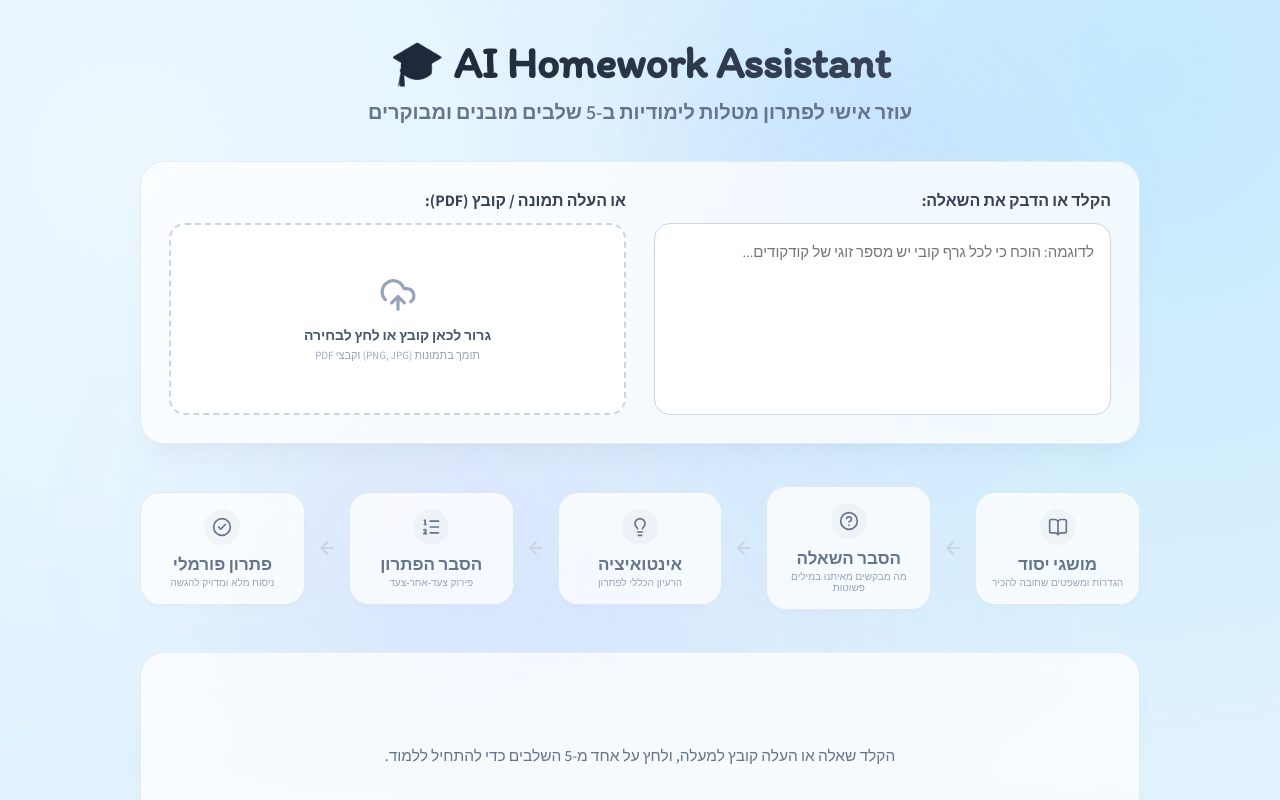
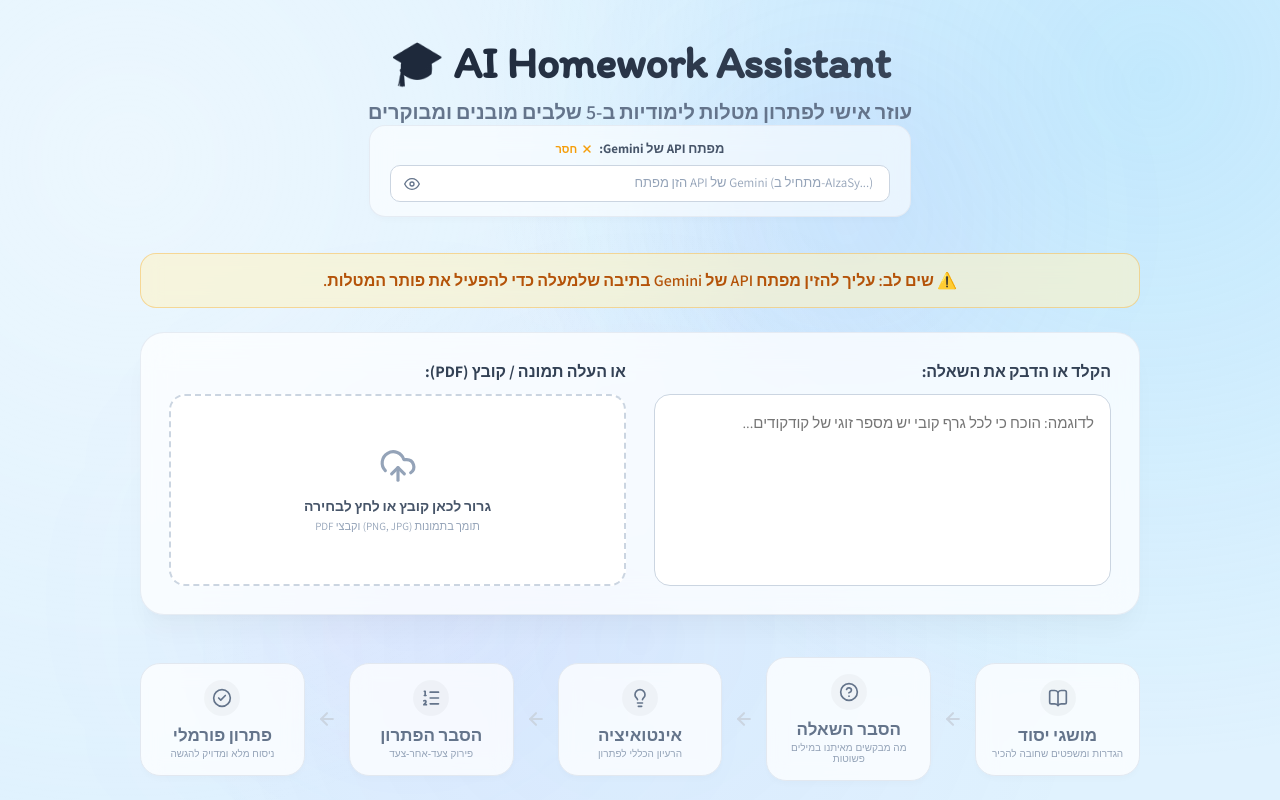
Before and after one commit to ronilaufer/ai-assignment-helper, a React (Vite) app in the folder frontend/: page / in a window 1280 px wide. Shown: the top 800 px of the page. Built offline with nearby package versions, Linux system fonts and the light colour scheme.

Commit message:
Implement Bring Your Own Key (BYOK) architecture for Gemini API

```diff
--- a/frontend/src/App.css
+++ b/frontend/src/App.css
@@ -462,3 +462,133 @@
   box-shadow: none;
   cursor: not-allowed;
 }
+
+/* API Key Configuration UI */
+.api-key-container {
+  max-width: 500px;
+  margin: 0 auto 24px auto;
+  padding: 14px 20px;
+  border-radius: 16px;
+  background: rgba(255, 255, 255, 0.6);
+  border: 1px solid rgba(226, 232, 240, 0.8);
+  backdrop-filter: blur(12px);
+  box-shadow: 0 4px 6px -1px rgba(0, 0, 0, 0.02), 0 2px 4px -1px rgba(0, 0, 0, 0.01);
+  display: flex;
+  flex-direction: column;
+  align-items: center;
+  gap: 8px;
+  transition: all 0.3s ease;
+}
+
+.api-key-container:focus-within {
+  border-color: #6366f1;
+  box-shadow: 0 10px 15px -3px rgba(99, 102, 241, 0.08);
+}
+
+.api-key-header {
+  display: flex;
+  align-items: center;
+  gap: 6px;
+  width: 100%;
+  justify-content: center;
+}
+
+.api-key-label {
+  font-family: 'Gveret Levin', 'Assistant', sans-serif;
+  font-size: 13px;
+  font-weight: 700;
+  color: #475569;
+}
+
+.api-key-input-wrapper {
+  position: relative;
+  width: 100%;
+  display: flex;
+  align-items: center;
+}
+
+.api-key-input {
+  width: 100%;
+  padding: 10px 16px;
+  padding-left: 42px; /* Make space for eye button */
+  border-radius: 10px;
+  border: 1px solid #cbd5e1;
+  outline: none;
+  font-size: 13px;
+  font-family: monospace;
+  background: #ffffff;
+  color: #334155;
+  transition: all 0.2s;
+  text-align: left;
+  direction: ltr;
+}
+
+.api-key-input::placeholder {
+  font-family: 'Assistant', sans-serif;
+  text-align: right;
+  direction: rtl;
+  color: #94a3b8;
+}
+
+.api-key-input:focus {
+  border-color: #6366f1;
+}
+
+.api-key-toggle-btn {
+  position: absolute;
+  left: 8px;
+  background: none;
+  border: none;
+  cursor: pointer;
+  color: #64748b;
+  padding: 6px;
+  border-radius: 50%;
+  display: flex;
+  align-items: center;
+  justify-content: center;
+  transition: all 0.2s;
+}
+
+.api-key-toggle-btn:hover {
+  background: rgba(0, 0, 0, 0.05);
+  color: #334155;
+}
+
+.api-key-badge-status {
+  font-size: 11px;
+  color: #10b981;
+  font-weight: 600;
+  display: flex;
+  align-items: center;
+  gap: 4px;
+}
+
+.api-key-badge-status.missing {
+  color: #f59e0b;
+}
+
+/* Warnings and Alerts */
+.warning-box {
+  background: rgba(254, 243, 199, 0.6);
+  border: 1px solid rgba(245, 158, 11, 0.3);
+  color: #b45309;
+  padding: 16px 20px;
+  border-radius: 16px;
+  margin-bottom: 24px;
+  font-weight: 600;
+  text-align: center;
+  backdrop-filter: blur(10px);
+  animation: pulse-border 2s infinite;
+}
+
+@keyframes pulse-border {
+  0% {
+    border-color: rgba(245, 158, 11, 0.3);
+  }
+  50% {
+    border-color: rgba(245, 158, 11, 0.6);
+  }
+  100% {
+    border-color: rgba(245, 158, 11, 0.3);
+  }
+}
--- a/frontend/src/App.jsx
+++ b/frontend/src/App.jsx
@@ -13,6 +13,7 @@ export default function App() {
   const [selectedStep, setSelectedStep] = useState(null);
   const [loading, setLoading] = useState(false);
   const [error, setError] = useState(null);
+  const [geminiApiKey, setGeminiApiKey] = useState(localStorage.getItem('gemini_api_key') || '');
 
   // File upload state variables
   const [file, setFile] = useState(null);
@@ -91,6 +92,12 @@ export default function App() {
       return;
     }
 
+    if (!geminiApiKey.trim()) {
+      alert('נא להכניס מפתח API של Gemini בראש הדף כדי להתחיל');
+      setError('מפתח ה-API של Gemini חסר. אנא הזן מפתח בראש הדף כדי לפתור את השאלה.');
+      return;
+    }
+
     setSelectedStep(stepId);
     setError(null);
 
@@ -109,6 +116,7 @@ export default function App() {
       const res = await axios.post(`${API_BASE_URL}/api/get-step`, formData, {
         headers: {
           'Content-Type': 'multipart/form-data',
+          'X-Gemini-API-Key': geminiApiKey.trim()
         },
       });
 
@@ -127,6 +135,12 @@ export default function App() {
   const handleSendChatMessage = async (stepId) => {
     const messageText = chatInputs[stepId]?.trim();
     if (!messageText) return;
+
+    if (!geminiApiKey.trim()) {
+      alert('נא להכניס מפתח API של Gemini בראש הדף כדי להתחיל');
+      setError('מפתח ה-API של Gemini חסר. אנא הזן מפתח בראש הדף כדי לשלוח הודעה.');
+      return;
+    }
 
     const userMessage = { role: 'user', content: messageText };
     const currentHistory = chatHistories[stepId] || [];
@@ -158,6 +172,7 @@ export default function App() {
       const res = await axios.post(`${API_BASE_URL}/api/chat-step`, formData, {
         headers: {
           'Content-Type': 'multipart/form-data',
+          'X-Gemini-API-Key': geminiApiKey.trim()
         },
       });
 
@@ -188,7 +203,13 @@ export default function App() {
       <div className="glow-bg-2" />
 
       {/* 1. Title/Header */}
-      <Header />
+      <Header geminiApiKey={geminiApiKey} setGeminiApiKey={setGeminiApiKey} />
+
+      {!geminiApiKey.trim() && (
+        <div className="warning-box">
+          ⚠️ שים לב: עליך להזין מפתח API של Gemini בתיבה שלמעלה כדי להפעיל את פותר המטלות.
+        </div>
+      )}
 
       {/* 2. Question input / File upload */}
       <QuestionInput
--- a/frontend/src/components/Header.jsx
+++ b/frontend/src/components/Header.jsx
@@ -1,6 +1,14 @@
-import React from 'react';
+import React, { useState } from 'react';
 
-export default function Header() {
+export default function Header({ geminiApiKey, setGeminiApiKey }) {
+  const [showKey, setShowKey] = useState(false);
+
+  const handleKeyChange = (e) => {
+    const val = e.target.value;
+    setGeminiApiKey(val);
+    localStorage.setItem('gemini_api_key', val);
+  };
+
   return (
     <header className="app-header">
       <h1 className="header-title">
@@ -9,6 +17,55 @@ export default function Header() {
       <p className="header-subtitle">
         עוזר אישי לפתרון מטלות לימודיות ב-5 שלבים מובנים ומבוקרים
       </p>
+
+      <div className="api-key-container">
+        <div className="api-key-header">
+          <span className="api-key-label">מפתח API של Gemini:</span>
+          {geminiApiKey ? (
+            <span className="api-key-badge-status">
+              <svg xmlns="http://www.w3.org/2000/svg" width="12" height="12" viewBox="0 0 24 24" fill="none" stroke="currentColor" strokeWidth="3" strokeLinecap="round" strokeLinejoin="round">
+                <polyline points="20 6 9 17 4 12"></polyline>
+              </svg>
+              מוגדר
+            </span>
+          ) : (
+            <span className="api-key-badge-status missing">
+              <svg xmlns="http://www.w3.org/2000/svg" width="12" height="12" viewBox="0 0 24 24" fill="none" stroke="currentColor" strokeWidth="3" strokeLinecap="round" strokeLinejoin="round">
+                <line x1="18" y1="6" x2="6" y2="18"></line>
+                <line x1="6" y1="6" x2="18" y2="18"></line>
+              </svg>
+              חסר
+            </span>
+          )}
+        </div>
+        <div className="api-key-input-wrapper">
+          <input
+            type={showKey ? 'text' : 'password'}
+            className="api-key-input"
+            value={geminiApiKey}
+            onChange={handleKeyChange}
+            placeholder="הזן מפתח API של Gemini (מתחיל ב-AIzaSy...)"
+          />
+          <button
+            type="button"
+            className="api-key-toggle-btn"
+            onClick={() => setShowKey(!showKey)}
+            title={showKey ? 'הסתר מפתח' : 'הצג מפתח'}
+          >
+            {showKey ? (
+              <svg xmlns="http://www.w3.org/2000/svg" width="16" height="16" viewBox="0 0 24 24" fill="none" stroke="currentColor" strokeWidth="2" strokeLinecap="round" strokeLinejoin="round">
+                <path d="M17.94 17.94A10.07 10.07 0 0 1 12 20c-7 0-11-8-11-8a18.45 18.45 0 0 1 5.06-5.94M9.9 4.24A9.12 9.12 0 0 1 12 4c7 0 11 8 11 8a18.5 18.5 0 0 1-2.16 3.19m-6.72-1.07a3 3 0 1 1-4.24-4.24"></path>
+                <line x1="1" y1="1" x2="23" y2="23"></line>
+              </svg>
+            ) : (
+              <svg xmlns="http://www.w3.org/2000/svg" width="16" height="16" viewBox="0 0 24 24" fill="none" stroke="currentColor" strokeWidth="2" strokeLinecap="round" strokeLinejoin="round">
+                <path d="M1 12s4-8 11-8 11 8 11 8-4 8-11 8-11-8-11-8z"></path>
+                <circle cx="12" cy="12" r="3"></circle>
+              </svg>
+            )}
+          </button>
+        </div>
+      </div>
     </header>
   );
 }
```
Also changed, not shown: 2 other files (tests, documents, lock files or other folders).
